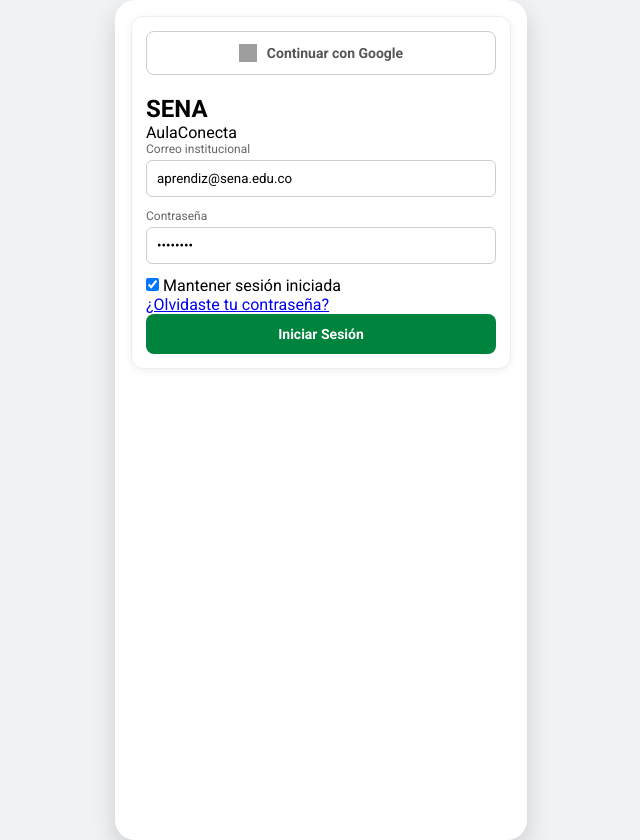
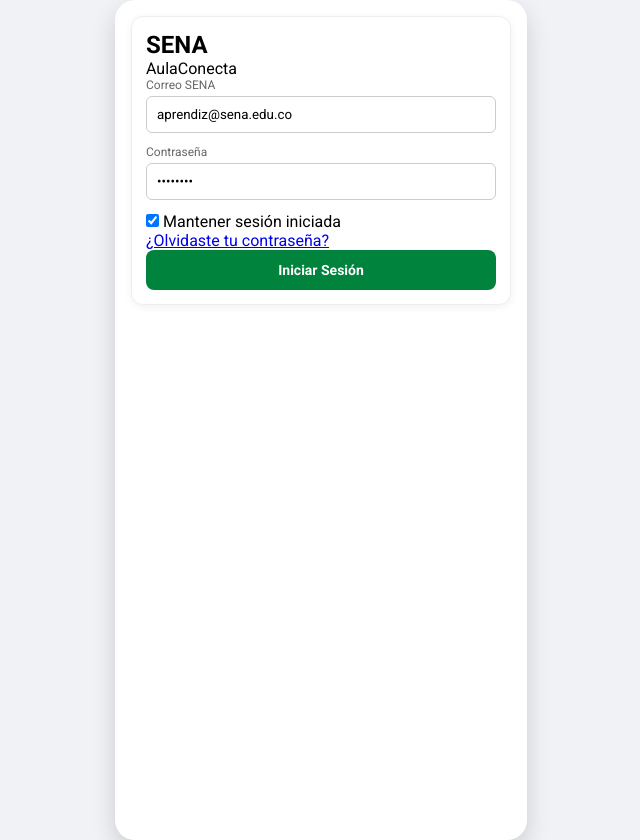
Before and after one commit to JulianR323/mi-primera-web-git, a plain HTML site: page index.html in a window 1280 px wide. Shown: the whole page, without its empty margins (319-959 px from the left). Drawn offline with Linux system fonts and the light colour scheme; grey boxes are pictures that could not be loaded.

Commit message:
Chao lo de continuar con google

```diff
--- a/index.html
+++ b/index.html
@@ -38,10 +38,6 @@
     <!-- 1. PANTALLA: INICIO DE SESIÓN -->
     <section id="screen-login" class="screen active">
       <div class="card login-card">
-        <button class="btn btn-google" id="btn-google-login">
-          <img src="https://www.svgrepo.com/show/475656/google-color.svg" alt="Google" class="icon-small">
-          Continuar con Google
-        </button>
 
         <div class="brand">
           <h2>SENA</h2>
@@ -50,8 +46,8 @@
 
         <form id="login-form">
           <div class="form-group">
-            <label for="email">Correo institucional</label>
-            <input type="email" id="email" placeholder="aprendiz@sena.edu.co" value="aprendiz@sena.edu.co" required>
+            <label for="email">Correo SENA</label>
+            <input type="email" id="email" placeholder="" value="aprendiz@sena.edu.co" required>
           </div>
 
           <div class="form-group">
```
